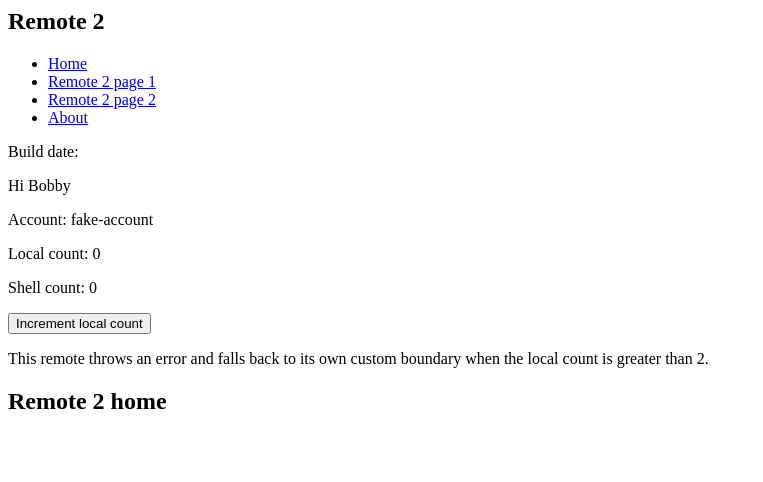
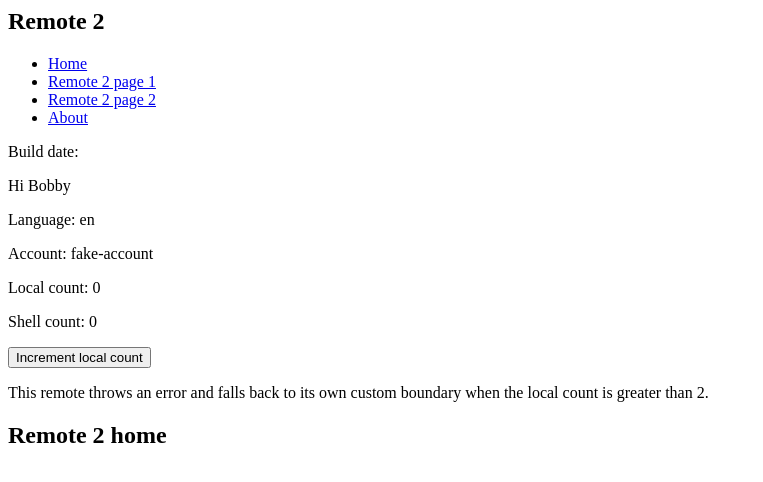
Before and after one commit to coryhouse/remote-2, a React app: page / in a window 1280 px wide. Shown: the top 482 px of the page, without its empty margins (0-763 px from the left). Built offline with nearby package versions, Linux system fonts and the light colour scheme.

Commit message:
implement i18n

```diff
--- a/src/RemoteTwo.tsx
+++ b/src/RemoteTwo.tsx
@@ -11,6 +11,7 @@ type RemoteProps = {
   account: string;
   urls: Record<"about" | "home", string>;
   user: { id: number; name: string };
+  language: string;
 };
 
 export default function RemoteTwo({
@@ -19,6 +20,7 @@ export default function RemoteTwo({
   user,
   shellCount,
   account,
+  language,
 }: RemoteProps) {
   const [count, setCount] = useState(0);
 
@@ -55,6 +57,7 @@ export default function RemoteTwo({
 
       <p>Build date: {buildDate}</p>
       <p>Hi {user.name}</p>
+      <p>Language: {language}</p>
       <p>Account: {account}</p>
       <p>Local count: {count} </p>
       <p>Shell count: {shellCount} </p>
--- a/src/RemoteTwoBoundary.tsx
+++ b/src/RemoteTwoBoundary.tsx
@@ -8,6 +8,7 @@ type RemoteTwoBoundaryProps = {
   account: string;
   urls: Record<"about" | "home", string>;
   user: { id: number; name: string };
+  language: string;
 };
 
 export default function RemoteTwoBoundary(props: RemoteTwoBoundaryProps) {
--- a/src/index.tsx
+++ b/src/index.tsx
@@ -9,6 +9,7 @@ createRoot(document.getElementById("root") as HTMLElement).render(
   <ShellContext>
     <RemoteTwoBoundary
       baseUrl=""
+      language="en"
       shellCount={0}
       account="fake-account"
       user={{ id: 2, name: "Bobby" }}
```
